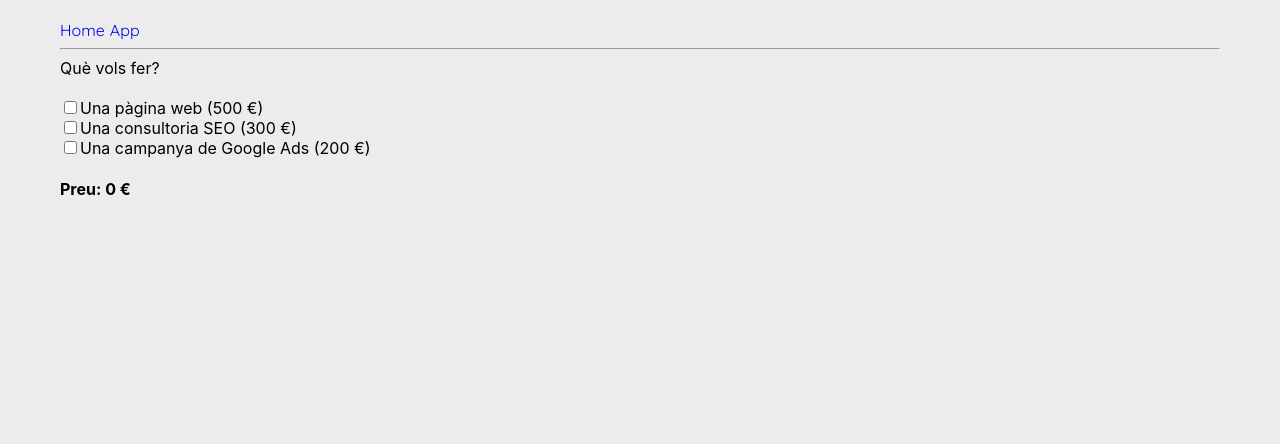
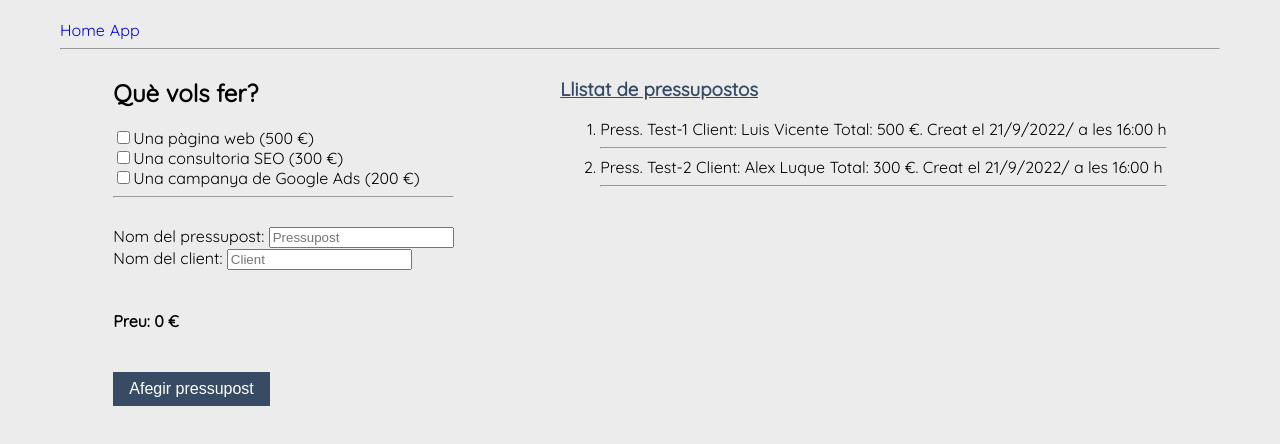
Before and after one commit to alexluque29/ITAcademy-S7-React-2, a React (Create React App) app: page / in a window 1280 px wide. Both pictures are taken after a click on the button "Entrar". Shown: the top 444 px of the page. Built offline with nearby package versions, Linux system fonts and the light colour scheme.

Commit message:
Ejercicio 7

```diff
--- a/src/components/App.jsx
+++ b/src/components/App.jsx
@@ -1,12 +1,12 @@
-
 import { useState, useEffect } from "react";
 import { Pages } from "./Pages";
 import { Panell } from "../styled";
+import "../styles/app.css";
 
 export const App = () => {
   const [precioTotal, setprecioTotal] = useState(0);
 
-  useEffect(()=> {
+  useEffect(() => {
     const checkbox = JSON.parse(localStorage.getItem("checkbox"));
     if (checkbox) {
       setCheckbox(checkbox);
@@ -19,7 +19,7 @@ export const App = () => {
     ads: false,
   });
 
-  useEffect (()=> {
+  useEffect(() => {
     localStorage.setItem("checkbox", JSON.stringify(checkbox));
   }, [checkbox]);
 
@@ -32,7 +32,6 @@ export const App = () => {
         ...checkbox,
         [name]: checked,
       });
-
     } else {
       setprecioTotal(precioTotal - parseInt(value));
       setCheckbox({
@@ -44,24 +43,22 @@ export const App = () => {
 
   let checkWebStatus = checkbox.web;
 
-  const [variables, setVariables] = useState ({
+  const [variables, setVariables] = useState({
     pages: 1,
-    languages: 1
-  })
+    languages: 1,
+  });
 
-  const {pages, languages} = variables
+  const { pages, languages } = variables;
 
   const handleVariablesChange = ({ target }) => {
     const { name, value } = target;
-    setVariables ({
+    setVariables({
       ...variables,
       [name]: value,
     });
-  }
+  };
 
-  console.log (checkbox);
-
-  //******************* Funciones de los botones *******************
+  //******************* VARIABLES BUTTONS *******************
 
   const handleAddPage = (e) => {
     setVariables({
@@ -96,35 +93,95 @@ export const App = () => {
         languages: languages - 1,
       });
     }
-    e.preventDefault();  };
+    e.preventDefault();
+  };
 
+  let pageVar = pages > 1 ? pages * 30 : 0;
+  let langVar = languages > 1 ? languages * 30 : 0;
+  let totalVariables = pageVar + langVar;
+  let preu = precioTotal + totalVariables;
 
-  let pageVar = (pages > 1) ? (pages * 30) : 0;
-  let langVar = (languages > 1) ? (languages * 30) : 0;
-  let totalVariables = (pageVar + langVar);
+  // ************************BUDGETS***********************************
+
+  // STATES
+  let initialPressupostos = [
+    {
+      nom: "Test-1",
+      client: "Luis Vicente",
+      preu: "500",
+      data: "21/9/2022/ a les 16:00 h",
+    },
+    {
+      nom: "Test-2",
+      client: "Alex Luque",
+      preu: "300",
+      data: "21/9/2022/ a les 16:00 h",
+    },
+  ];
+
+  const [budget, setBudget] = useState({
+    nom: "",
+    client: "",
+    preu: 0,
+    data: "",
+  });
+
+  const [pressupostos, setPressupostos] = useState(initialPressupostos);
+
+  console.log("longitud", pressupostos.length);
+
+  // INPUT CHANGE
+  const onInputChange = ({ target }) => {
+    const { name, value } = target;
+    setBudget({
+      ...budget,
+      [name]: value,
+      preu: preu,
+      data: data,
+    });
+  };
+
+  // PRESS BUTTON SAVE
+  const onSubmit = (event) => {
+    event.preventDefault();
+    let newPressupostos = [...pressupostos];
+    newPressupostos.push(budget);
+    setPressupostos(newPressupostos);
+    document.getElementById("input-form").reset();
+    document.getElementById("input-opt").reset();
+  };
+  console.log("longitud post boton", pressupostos.length);
+
+  //******************New Date() Function*******************
+
+  const current = new Date();
+  const data = `${current.getDate()}/${
+    current.getMonth() + 1
+  }/${current.getFullYear()}/ a les ${current.getHours()}:${current.getMinutes()} h.`;
 
   return (
     <>
-      <form>
-        <div>Què vols fer?</div>
-        <br />
+      <div className="cont">
+        <div className="cont-izq">
+          <form id="input-opt">
+            <h2>Què vols fer?</h2>
             <input
               type="checkbox"
               id="check01"
               name="web"
               value="500"
-          onChange={ handleInputChange }
+              onChange={handleInputChange}
             />
             Una pàgina web (500 €)
-          <Panell isShowed={ checkWebStatus }>
+            <Panell isShowed={checkWebStatus}>
               <Pages
-           pageValue = { pages }
-           langValue = { languages }
-           onChange = { handleVariablesChange }
-           addPage = { handleAddPage }
-           subPage = { handleSubstractPage }
-           addLang = { handleAddLang }
-           subLang = { handleSubstractLang }
+                pageValue={pages}
+                langValue={languages}
+                onChange={handleVariablesChange}
+                addPage={handleAddPage}
+                subPage={handleSubstractPage}
+                addLang={handleAddLang}
+                subLang={handleSubstractLang}
               />
             </Panell>
             <br />
@@ -133,7 +190,7 @@ export const App = () => {
               id="check02"
               name="seo"
               value="300"
-          onChange={ handleInputChange }
+              onChange={handleInputChange}
             />
             Una consultoria SEO (300 €)
             <br />
@@ -142,12 +199,60 @@ export const App = () => {
               id="check03"
               name="ads"
               value="200"
-          onChange={ handleInputChange }
+              onChange={handleInputChange}
             />
             Una campanya de Google Ads (200 €)
+            <hr />
             <br />
-        <h4>Preu: { precioTotal + totalVariables } €</h4>
           </form>
+
+          {/* ************** CUSTOMER INPUTS *****************  */}
+
+          <form id="input-form">
+            <label>Nom del pressupost: </label>
+            <input
+              type="text"
+              placeholder="Pressupost"
+              name="nom"
+              onChange={onInputChange}
+            />
+            <br />
+            <label>Nom del client: </label>
+            <input
+              type="text"
+              placeholder="Client"
+              name="client"
+              onChange={onInputChange}
+            />
+            <br />
+            <br />
+            <h4>Preu: {preu} €</h4>
+            <br />
+            <button type="submit" onClick={onSubmit}>
+              Afegir pressupost
+            </button>
+          </form>
+        </div>
+        <div className="cont-der">
+          <h3>
+            <u>Llistat de pressupostos</u>
+          </h3>
+          <ol>
+            {pressupostos.length <= 1 ? (
+              <div></div>
+            ) : (
+              <div>
+                {pressupostos.map((item, i) => (
+                  <li className="llistat" key={i}>
+                    {`Press. ${item.nom}  Client: ${item.client}  Total: ${item.preu} €.  Creat el ${item.data}`}
+                    <hr />
+                  </li>
+                ))}
+              </div>
+            )}
+          </ol>
+        </div>
+      </div>
     </>
   );
 };
--- a/src/components/Pages.jsx
+++ b/src/components/Pages.jsx
@@ -1,6 +1,7 @@
 import { useState } from 'react';
 import iconoInfo from '../img/iconoInfo.jpg';
 import { PopupPage } from '../components/PopupPage';
+
 
 let texto = '';
 
@@ -41,7 +42,6 @@ export const Pages = (props) => {
             alt="info"
             onClick={ openPopupPage }
           />
-
       <br />
         <label>Número d'idiomes </label>
         <button className="button-sub" onClick={ props.subLang }> - </button>
--- a/src/styled.js
+++ b/src/styled.js
@@ -22,7 +22,7 @@ export const Panell = styled.div`
     border-radius: 5px;
     font-weight: bold;
     transition-duration: 0.4s;
-    margin: 0 4px 0 4px;º
+    margin: 0 4px 0 4px;
   }
 
   .button-sub:hover {
--- /dev/null
+++ b/src/styles/app.css
@@ -0,0 +1,25 @@
+
+
+
+.cont {
+    display: flex;
+    justify-content: space-around;
+    font-family: 'Quicksand', sans-serif;
+}
+
+button {
+    background-color: #374b64;
+    border: none;
+    color: white;
+    padding: 8px 16px;
+    text-align: center;
+    text-decoration: none;
+    display: inline-block;
+    font-size: 16px;
+}
+
+button:hover {
+    background-color: white;
+    color: #374b64;
+    cursor: pointer;
+}
```
Lines whose indentation alone changed are shown as unchanged.
